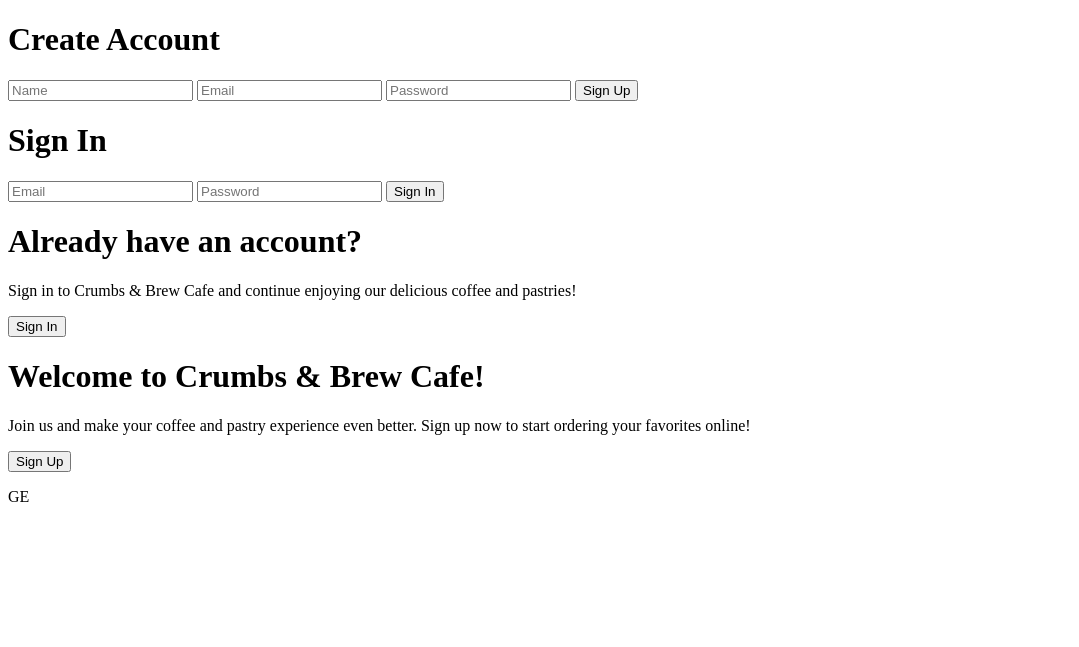
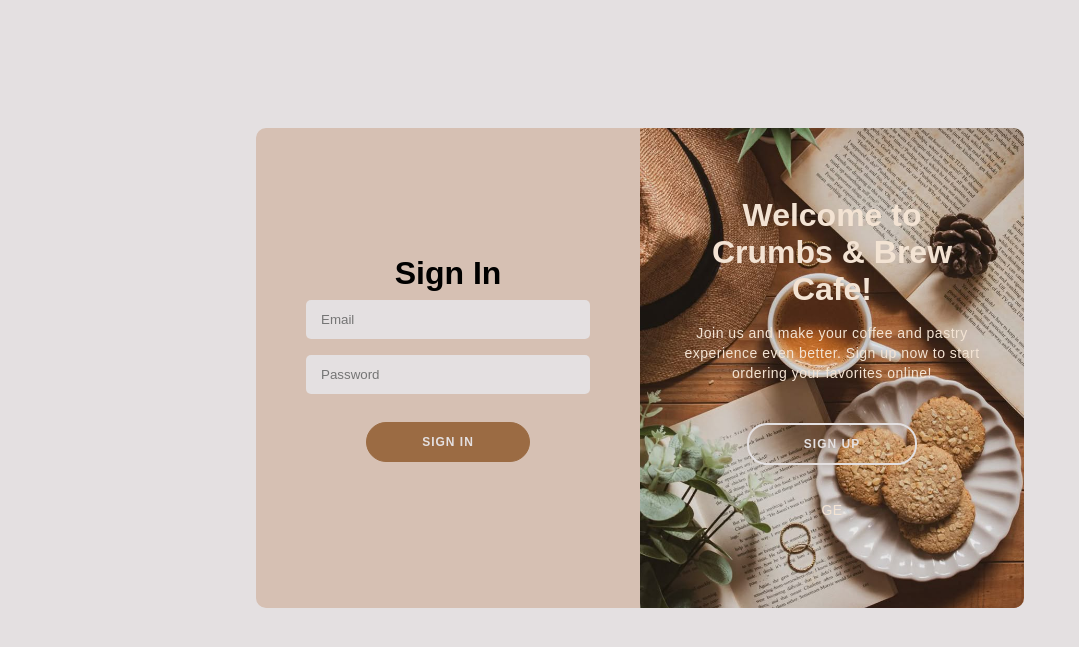
Before and after one commit to Ar-Dee08/websys-proj-main, a PHP site: page /websys-proj-main/ in a window 1280 px wide. Shown: the top 647 px of the page, without its empty margins (0-1079 px from the left). Run offline with PHP 8.4, Linux system fonts and the light colour scheme; some libraries are stand-ins or nearby versions.

Commit message:
fixed some errors

```diff
--- a/index.php
+++ b/index.php
@@ -3,7 +3,7 @@
 <head>
     <meta charset="UTF-8">
     <meta name="viewport" content="width=device-width, initial-scale=1.0">
-    <link rel="stylesheet" type="text/css" href="styles/login-s.css">
+    <link rel="stylesheet" type="text/css" href="style-for-login.css">
     <link rel="stylesheet" type="text/css" href="https://cdnjs.cloudflare.com/ajax/libs/font-awesome/5.14.0/css/all.min.css">
     <title>Crumbs & Brew</title>
     <link rel="icon" href="images/img-003.ico" type="image/x-icon">
--- a/style-for-login.css
+++ b/style-for-login.css
@@ -180,7 +180,7 @@ button:active {
     width: 50%;
     transform: translateX(0);
     transition: transform 0.6s ease-in-out;
-    background: url('images/img-0002.png') center/cover no-repeat;
+    background: url('images/img-002.png') center/cover no-repeat;
 }
 
 /*     background: url('images/img-002.png') center/cover no-repeat;  */
@@ -198,7 +198,7 @@ button:active {
     width: 50%;
     transform: translateX(0);
     transition: transform 0.6s ease-in-out;
-    background: url('images/img-0001.png') center/cover no-repeat;
+    background: url('images/img-001.png') center/cover no-repeat;
 }
 
 .overlay-left {
```
